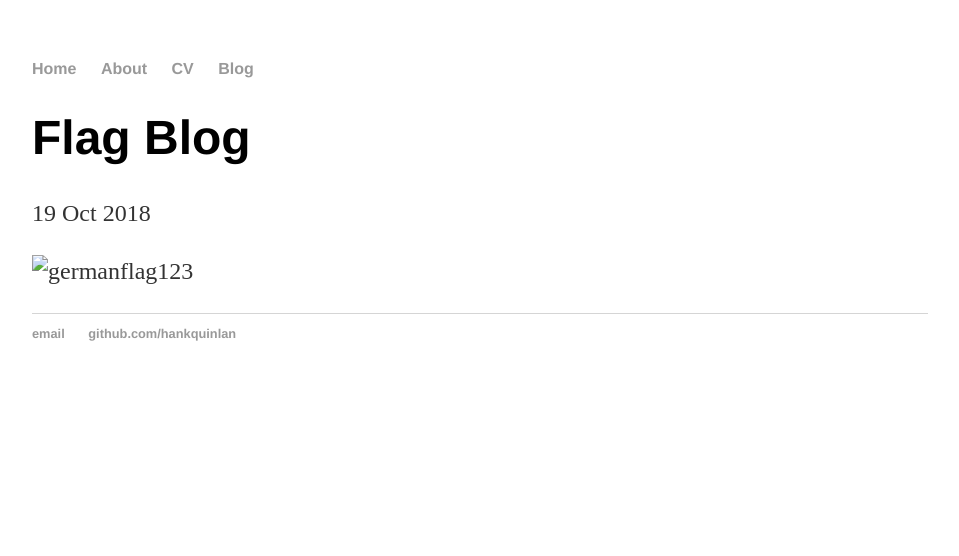
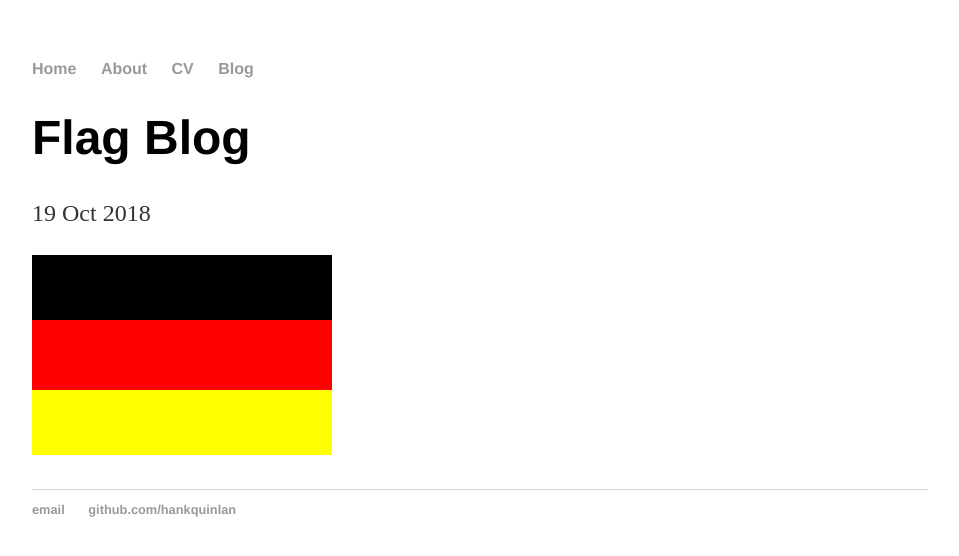
Before and after one commit to chasen8488/chasen8488.github.io, a Jekyll site: the page built from _posts/2018-10-18-Flag-Blog.md, in a window 1280 px wide. Shown: the top 556 px of the page, without its empty margins (160-1119 px from the left). Built offline with Jekyll 4.4.1, drawn with Linux system fonts in a browser that asks for light colours.

Commit message:
Update 2018-10-18-Flag-Blog.md

```diff
--- a/_posts/2018-10-18-Flag-Blog.md
+++ b/_posts/2018-10-18-Flag-Blog.md
@@ -4,4 +4,4 @@ title:
 date: 2018-10-19
 ---
 
-![germanflag123](/image/germanflag123.png)
+![germanflag123](/images/germanflag123.png)
```
